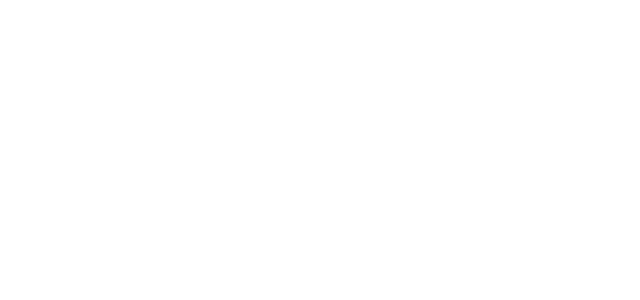
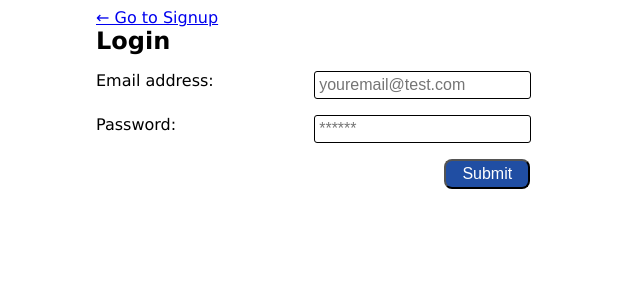
Before and after one commit to tchestnut85/lite-speed, a React (Create React App) app in the folder client/: page /login in a window 1280 px wide. Shown: the top 300 px of the page, without its empty margins (0-640 px from the left). Built offline with nearby package versions, Linux system fonts and the light colour scheme.

Commit message:
added login mutations to create login functionality

```diff
--- a/client/src/App.js
+++ b/client/src/App.js
@@ -7,7 +7,7 @@
 // import Course from './pages/Course';
 import Footer from './components/Footer';
 import Header from './components/Header';
-// import Login from './pages/Login';
+import Login from './pages/Login';
 import LandingPage from './pages/LandingPage';
 // import NotFound from './pages/NotFound';
 // import Profile from './pages/Profile';
@@ -48,7 +48,7 @@
             </>
           ) : (
               <>
-                {/* <Route exact path="/login" component={Login} /> */}
+                <Route exact path="/login" component={Login} />
                 <Route exact path="/" component={LandingPage} />
                 <Route exact path="/signup" component={Signup} />
               </>
--- a/client/src/pages/Login.js
+++ b/client/src/pages/Login.js
@@ -0,0 +1,74 @@
+import React, { useState } from "react";
+import { useMutation } from '@apollo/react-hooks';
+import { Link } from "react-router-dom";
+import { LOGIN } from "../utils/mutations"
+import Auth from "../utils/auth";
+
+function Login(props) {
+    const [formState, setFormState] = useState({ email: '', password: '' });
+    const [login, { error }] = useMutation(LOGIN);
+
+    const handleFormSubmit = async event => {
+        event.preventDefault();
+        try {
+            const mutationResponse = await login({ variables: { email: formState.email, password: formState.password } })
+            const token = mutationResponse.data.login.token;
+            Auth.login(token);
+        } catch (e) {
+            console.log(e);
+        }
+    };
+
+    const handleChange = event => {
+        const { name, value } = event.target;
+        setFormState({
+            ...formState,
+            [name]: value
+        });
+    };
+
+    return (
+        <div className="container my-1">
+            <Link to="/signup">
+                ← Go to Signup
+            </Link>
+
+            <h2>Login</h2>
+            <form onSubmit={handleFormSubmit}>
+                <div className="flex-row space-between my-2">
+                    <label htmlFor="email">Email address:</label>
+                    <input
+                        placeholder="youremail@test.com"
+                        name="email"
+                        type="email"
+                        id="email"
+                        onChange={handleChange}
+                    />
+                </div>
+                <div className="flex-row space-between my-2">
+                    <label htmlFor="pwd">Password:</label>
+                    <input
+                        placeholder="******"
+                        name="password"
+                        type="password"
+                        id="pwd"
+                        onChange={handleChange}
+                    />
+                </div>
+                {
+                    error ? <div>
+                        <p className="error-text" >The provided credentials are incorrect</p>
+                    </div> : null
+                }
+                <div className="flex-row flex-end">
+                    <button type="submit">
+                        Submit
+                    </button>
+                </div>
+            </form>
+        </div>
+    );
+
+};
+
+export default Login;
--- a/client/src/utils/mutations.js
+++ b/client/src/utils/mutations.js
@@ -13,3 +13,17 @@
         }
     }
 `;
+
+export const LOGIN = gql`
+    mutation login($email: String!, $password: String!){
+        login(email: $email, password: $password) {
+            token
+            user {
+                _id
+                firstName
+                lastName
+                email
+            }
+        }
+    }
+`;
```
